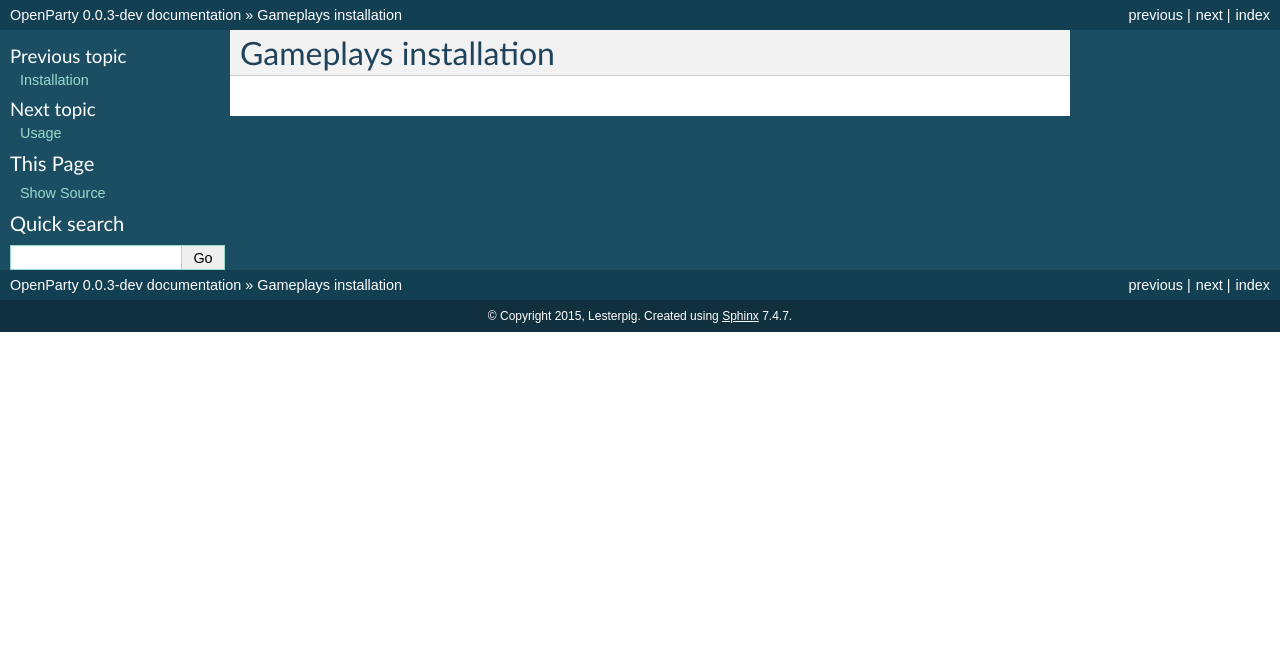
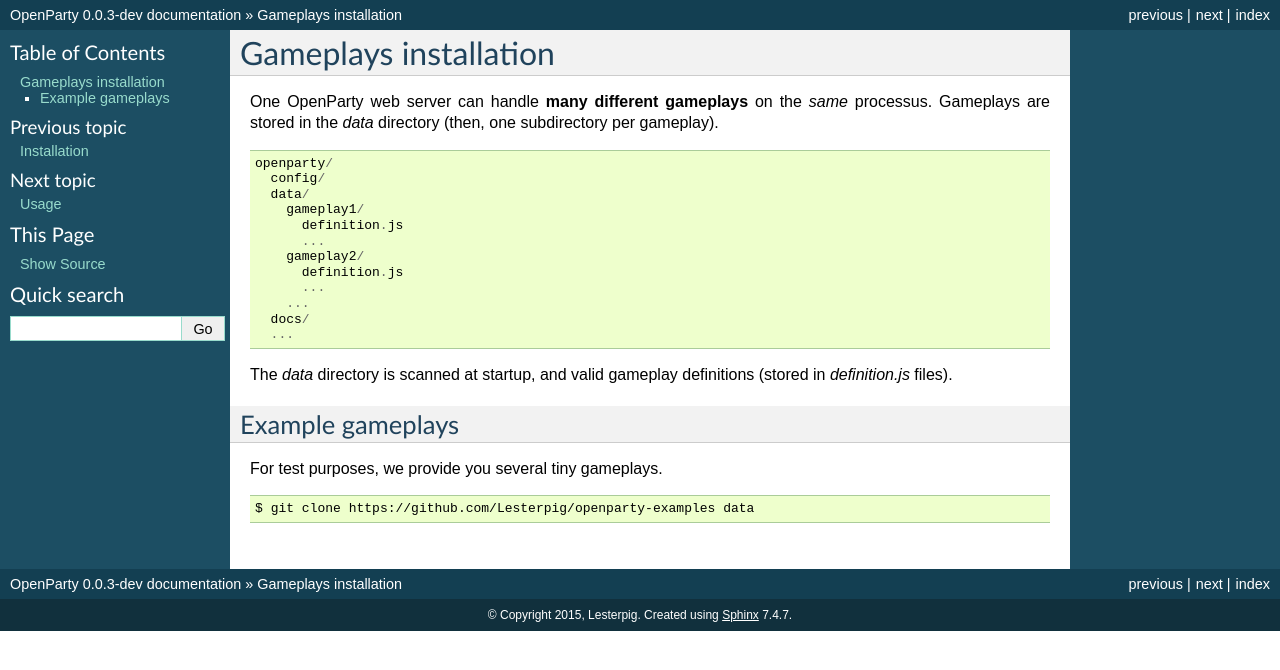
Before and after one commit to Lesterpig/openparty, a Sphinx documentation site: the page built from docs/data_installation.rst, in a window 1280 px wide. Shown: the top 670 px of the page. Built offline with Sphinx 7.4.7, drawn with Linux system fonts in a browser that asks for light colours.

Commit message:
Fix a bug with soft reboot, update documentation

```diff
--- a/app.js
+++ b/app.js
@@ -84,11 +84,13 @@
     var exitHandled = false;
     function handleExit() {
 
-        if(exitHandled || app.io.sockets.sockets.length === 0)
+        if(exitHandled || app.io.sockets.sockets.length === 0) {
+            process.exit(0);
             return;
+        }
         exitHandled = true;
 
-        console.log(("-- Stopping OpenParty gracefully, please wait " + __conf.shutdownDelay + " seconds...").grey);
+        console.error(("-- Stopping OpenParty gracefully, please wait " + __conf.shutdownDelay + " seconds...").grey);
         for(var i = __conf.shutdownDelay; i > 0; i--) {
             setTimeout((function(i) {
                 return function() {
--- a/docs/data_installation.rst
+++ b/docs/data_installation.rst
@@ -1,2 +1,30 @@
 Gameplays installation
 ======================
+
+One OpenParty web server can handle **many different gameplays** on the *same* processus. Gameplays are stored in the `data` directory (then, one subdirectory per gameplay).
+
+::
+
+  openparty/
+    config/
+    data/
+      gameplay1/
+        definition.js
+        ...
+      gameplay2/
+        definition.js
+        ...
+      ...
+    docs/
+    ...
+
+The `data` directory is scanned at startup, and valid gameplay definitions (stored in `definition.js` files).
+
+Example gameplays
+-----------------
+
+For test purposes, we provide you several tiny gameplays.
+
+.. code:: bash
+
+  $ git clone https://github.com/Lesterpig/openparty-examples data
--- a/docs/index.rst
+++ b/docs/index.rst
@@ -22,5 +22,7 @@
 Developer documentation
 -----------------------
 
+.. note:: TODO
+
 .. toctree::
   :maxdepth: 2
```
Also changed, not shown: docs/core_installation.rst (+9 -1 lines), docs/usage.rst (+12 -0 lines).
